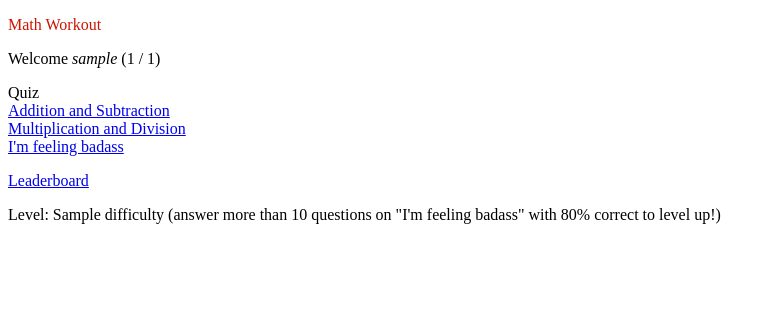
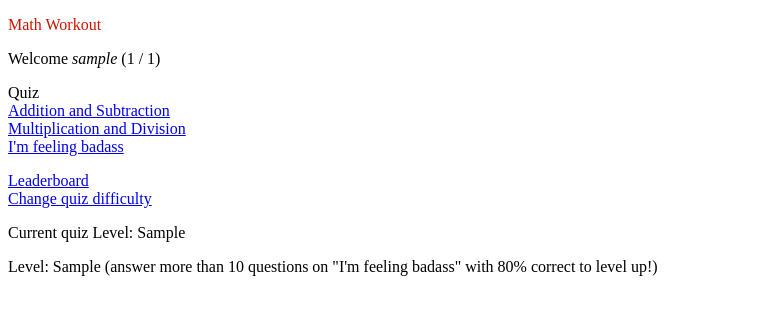
Before and after one commit to MrHamdulay/MathQuiz, a Python web app: template mathquiz/templates/index.html in a window 1280 px wide. Shown: the top 315 px of the page, without its empty margins (0-776 px from the left). Run offline with Jinja, Linux system fonts and the light colour scheme; the template is opened without the code that fills it: most values are stand-ins (such as "Sample title", 1, 10 or a date in 2020).

Commit message:
Index shows actual difficulty, show set_difficulty on home screen

```diff
--- a/mathquiz/templates/index.html
+++ b/mathquiz/templates/index.html
@@ -18,7 +18,11 @@
         </p>
         <p>
             <a href="/leaderboard">Leaderboard</a><br />
+            {% if actual_difficulty != "Easy" %}
+            <a href="/set_difficulty">Change quiz difficulty</a>
+            {% endif %}
         </p>
-        <p>Level: {{ difficulty }} (answer more than 10 questions on "I'm feeling badass" with 80% correct to level up!)</p>
+        <p>Current quiz Level: {{ current_difficulty }}</p>
+        <p>Level: {{ actual_difficulty }} (answer more than 10 questions on "I'm feeling badass" with 80% correct to level up!)</p>
     </body>
 </html>
--- a/mathquiz/views.py
+++ b/mathquiz/views.py
@@ -43,7 +43,8 @@ def index():
 
     return render_template('index.html',
             username=session['username'],
-            difficulty=session['difficulty'],
+            current_difficulty=session['difficulty'].title(),
+            actual_difficulty=database.fetch_user_difficulty(session['userId']).title(),
             rank=database.fetch_user_rank(session['userId']),
             total_users=database.fetch_number_users()
         )
@@ -133,7 +134,7 @@ def quiz(typee):
             # don't go over max difficulty (hard)
             if newDifficulty < len(question.Difficulties):
                 database.set_user_difficulty(session['userId'], newDifficulty)
-                newDifficulty = question.Difficulties[newDifficulty]
+                newDifficulty = question.Difficulties[newDifficulty].lower()
 
         response = make_response(render_template('quizComplete.html',
             correct=userAnswerCorrect,
```
Also changed, not shown: mathquiz/database.py (+8 -2 lines).
